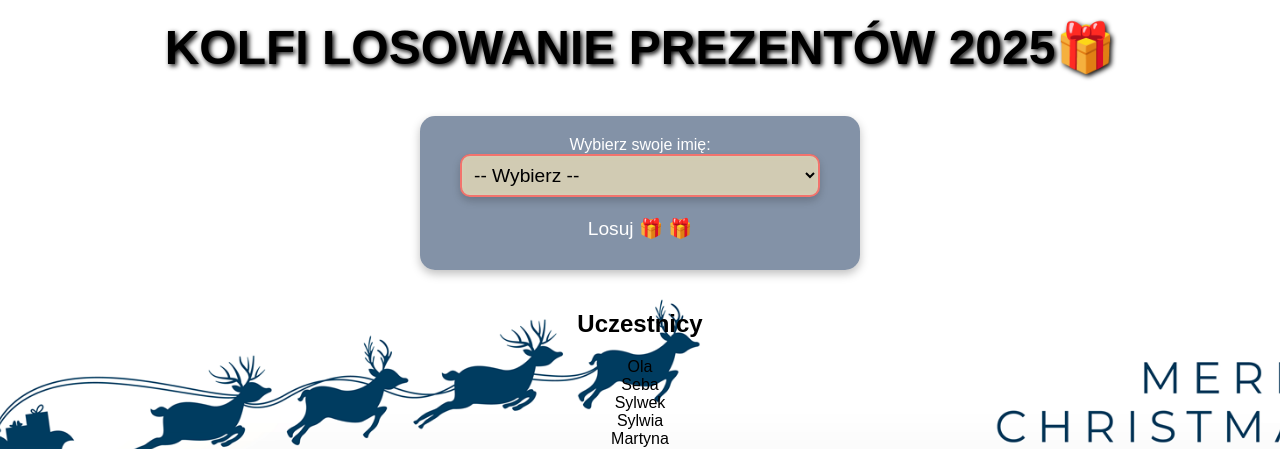
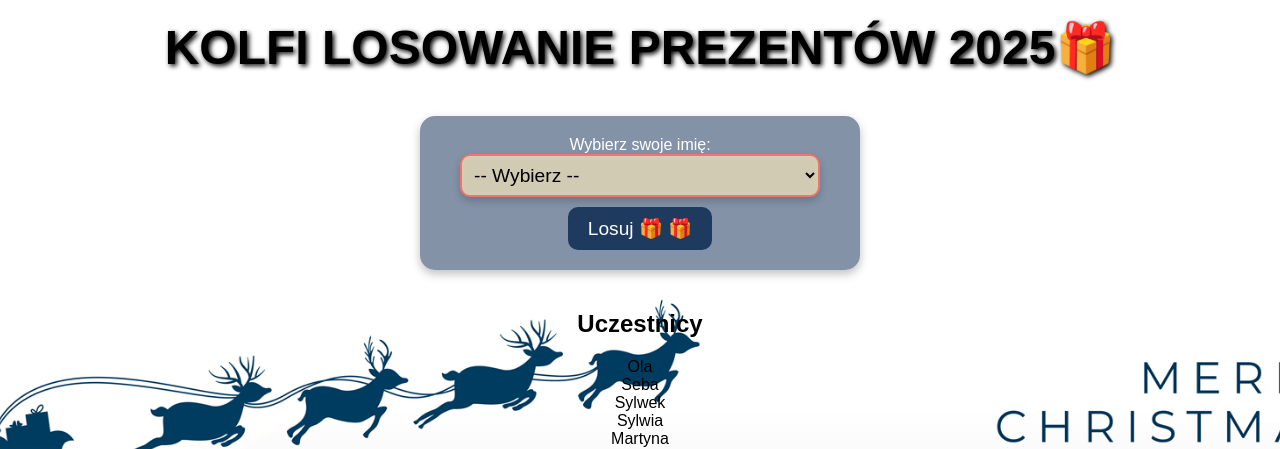
Before and after one commit to Wasett/-wi-ta-Kolfi, a Flask app: page / in a window 1280 px wide. Shown: the top 449 px of the page. Run offline with Flask 3, Linux system fonts and the light colour scheme.

Commit message:
Update style.css

```diff
--- a/static/style.css
+++ b/static/style.css
@@ -64,7 +64,7 @@ h1 {
     padding: 10px 20px;
     border: none;
     border-radius: 10px;
-    background-color: transparent;
+    background-color: #1E3A5F;
     color: #fff;
     cursor: pointer;
     transition: transform 0.3s ease, box-shadow 0.3s ease, background-color 0.3s ease;
```
